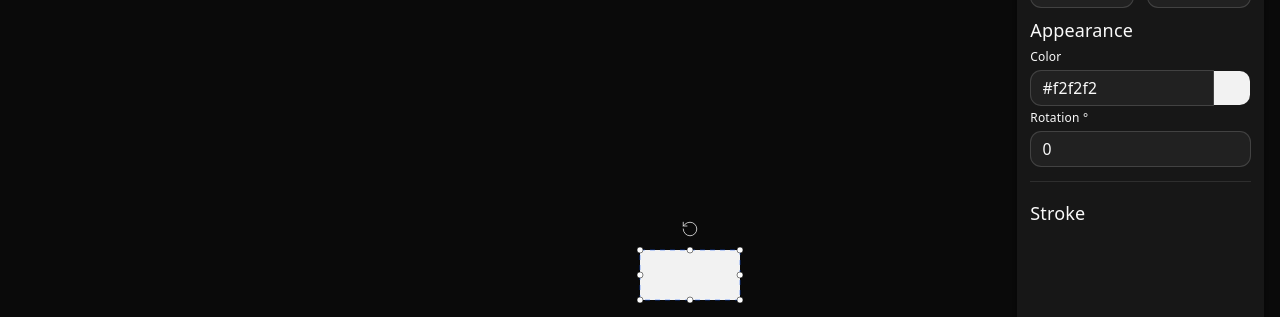
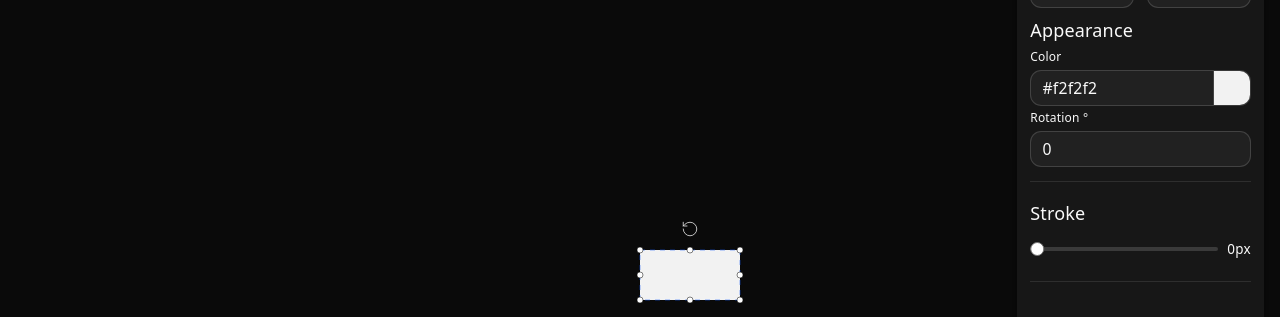
Before and after one commit to Chay23/shapes, a React (Vite) app: page / in a window 1280 px wide. Both pictures are taken after a click on the button 563 px from the left and 761 px from the top of the page. Shown: the part 150-467 px from the top of the page. Built offline with nearby package versions, Linux system fonts and the light colour scheme.

Commit message:
Add stroke width slider to editor object

```diff
--- a/src/components/molecules/editor/ColorEditorInput.tsx
+++ b/src/components/molecules/editor/ColorEditorInput.tsx
@@ -56,7 +56,7 @@ export default function ColorEditorInput({
           accept=''
         />
         <Button
-          className='basis-2/12'
+          className='basis-2/12 border-input'
           style={{ backgroundColor: fill }}
           onPointerDown={handleColorPickerOpen}></Button>
       </ButtonGroup>
--- a/src/components/molecules/editor/EditorCell.tsx
+++ b/src/components/molecules/editor/EditorCell.tsx
@@ -3,6 +3,7 @@ import { useSelectedShape } from '@/store/shapes/selectors';
 import NumberEditorInput from './NumberEditorInput';
 import { useShapes } from '@/store/shapes/shapes';
 import ColorEditorInput from './ColorEditorInput';
+import SliderEditorInput from './slider-editor-input';
 
 type Props = ui.EditorCell;
 
@@ -10,7 +11,7 @@ export default function EditorCell(cellProps: Props) {
   const selectedShape = useSelectedShape() as s.Rectangle;
   const updateShape = useShapes(state => state.updateShape);
 
-  const handleInputCommit = (value: number | string) => {
+  const handleInputCommit = (value: number | number[] | string) => {
     if (cellProps.type !== 'custom')
       updateShape({ ...selectedShape, [cellProps.shapePropName]: value });
   };
@@ -34,6 +35,15 @@ export default function EditorCell(cellProps: Props) {
         />
       );
     }
+    case 'slider': {
+      return (
+        <SliderEditorInput
+          {...cellProps.props}
+          shapePropsName={cellProps.shapePropName}
+          onCommit={handleInputCommit}
+        />
+      );
+    }
     case 'custom': {
       const Component = cellProps.component;
       return <Component />;
--- /dev/null
+++ b/src/components/molecules/editor/slider-editor-input.tsx
@@ -0,0 +1,46 @@
+import { useState } from 'react';
+import { Slider } from '@/components/atoms/Slider';
+import type { s, ui } from '@/types';
+import { useSelectedShape } from '@/store/shapes/selectors';
+import { Label } from '@/components/atoms/Label';
+
+type SliderProps = ui.SliderEditorArgs['props'] & {
+  shapePropsName: s.NumericShapeKeys;
+  onCommit: (value: number) => void;
+};
+
+export default function SliderEditorInput({
+  shapePropsName,
+  inputId,
+  label,
+  min,
+  max,
+  onCommit,
+}: SliderProps) {
+  const selectedShape = useSelectedShape() as s.Rectangle;
+
+  const [sliderValue, setSliderValue] = useState([
+    selectedShape[shapePropsName],
+  ]);
+
+  const handleStrokeWidthChange = (values: number[]) => {
+    if (!selectedShape) return;
+
+    setSliderValue(values);
+    onCommit(values[0]);
+  };
+
+  return (
+    <div className='flex items-center gap-2 py-2'>
+      {label && <Label>{label}</Label>}
+      <Slider
+        id={inputId}
+        min={min}
+        max={max}
+        value={sliderValue}
+        onValueChange={handleStrokeWidthChange}
+      />
+      <span className='text-xs'>{sliderValue}px</span>
+    </div>
+  );
+}
--- a/src/lib/utils/rectangle.ts
+++ b/src/lib/utils/rectangle.ts
@@ -72,11 +72,16 @@ export function getRectangleEditor(): ui.Editor {
       {
         title: 'Stroke',
         cells: [
-          // {
-          // type: 'slider',
-          // render: StrokeWidthEditor,
-          // separator: true,
-          // },
+          {
+            type: 'slider',
+            separator: true,
+            shapePropName: 'strokeWidth',
+            props: {
+              inputId: 'rectangle-stroke-width',
+              min: 0,
+              max: 20,
+            },
+          },
         ],
       },
     ],
--- a/src/types/UI/common.ts
+++ b/src/types/UI/common.ts
@@ -34,10 +34,22 @@ export type CustomEditorArgs = {
   component: () => React.ReactElement;
 };
 
+export type SliderEditorArgs = {
+  type: 'slider';
+  shapePropName: s.NumericShapeKeys;
+  props: {
+    inputId: string;
+    label?: string;
+    min: number;
+    max: number;
+  };
+};
+
 export type EditorCell = (
   | NumericEditInputArgs
   | ColorEditInputArgs
   | CustomEditorArgs
+  | SliderEditorArgs
 ) & {
   separator?: boolean;
 };
```
